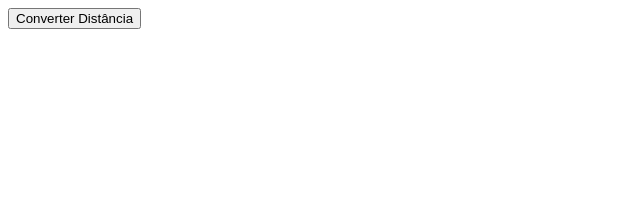
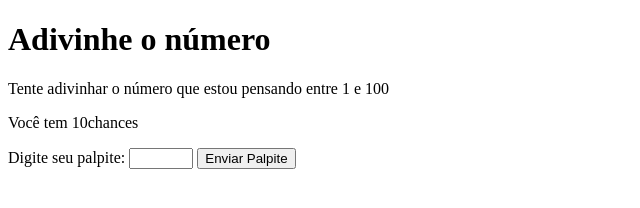
Before and after one commit to lyd1amc/Senac---Lydia---Atividades, a plain HTML site: page index.html in a window 1280 px wide. Shown: the whole page, without its empty margins (0-640 px from the left). Drawn offline with Linux system fonts and the light colour scheme.

Commit message:
Add files via upload

```diff
--- a/index.html
+++ b/index.html
@@ -2,48 +2,24 @@
 <html lang="en">
 <head>
     <meta charset="UTF-8">
-    <meta name="viewport" content="width=device-width, initial-scale=1.0">
+    <meta name="viewport" content="width=devide-widht
+    , initial-scale=1.0">
     <title>Document</title>
 </head>
 <body>
-    <!DOCTYPE html>
-<html>
-<head>
-  <title>Conversor de Distância</title>
-</head>
-<body>
-  <button onclick="converter()">Converter Distância</button>
-  <p id="res"></p>
+    <div class="container">
+<h1>Adivinhe o número</h1>
+<p>Tente adivinhar o número que estou pensando entre 1 e 100</p>
+<p>Você tem <span id="chancesRestantes">10</span>chances</p>
 
-  <script>
-    function converter() {
-      var metros = prompt("Digite a distância em metros:");
-      metros = parseFloat(metros);
+<div class="input-area">
+    <label or="campoPalpite">Digite seu palpite:</label>
+    <input type="number" id="campoPalpite" min="1" max="100">
+    <button id="botaoEnviar">Enviar Palpite</button>
+</div>
+    <div class="resultado-area">
 
-      if (isNaN(metros)) {
-        alert("Digite um número válido.");
-        return;
-      }
-
-      var km = metros / 1000;
-      var hm = metros / 100;
-      var dam = metros / 10;
-      var dm = metros * 10;
-      var cm = metros * 100;
-      var mm = metros * 1000;
-
-      var texto = "A distância de " + metros + " metro(s) corresponde a:<br>" +
-                  km + " km<br>" +
-                  hm + " hm<br>" +
-                  dam + " dam<br>" +
-                  dm + " dm<br>" +
-                  cm + " cm<br>" +
-                  mm + " mm";
-
-      document.getElementById("res").innerHTML = texto;
-    }
-  </script>
+    </div>
+    </div>
 </body>
 </html>
-</body>
-</html>
```
Also changed, not shown: style.css (added).
